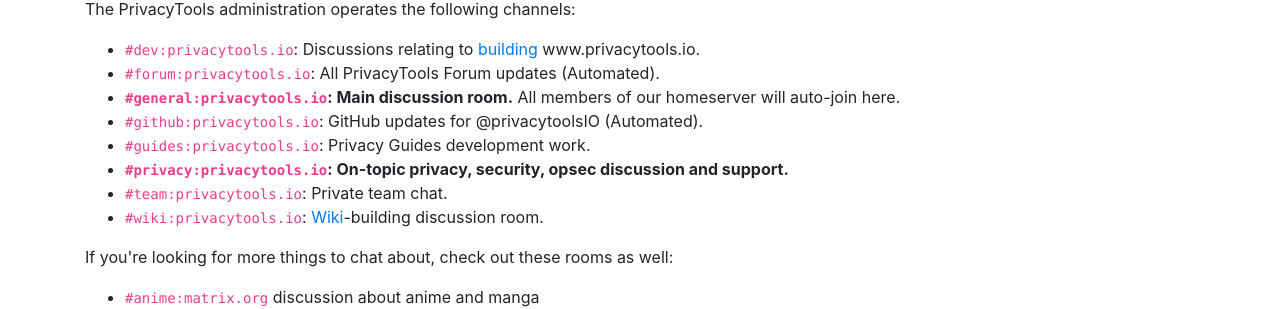
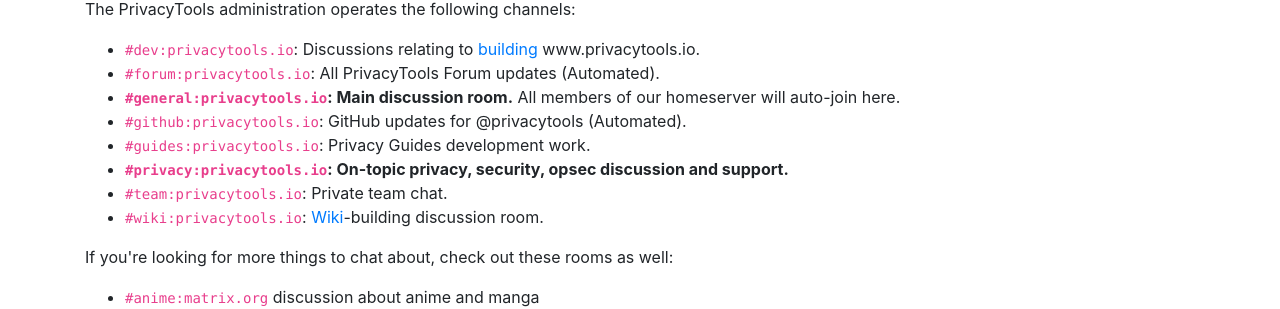
Before and after one commit to privacytools/static-sites, a Jekyll site: the page built from chat/index.html, in a window 1280 px wide and 900 px high, scrolled down 2749 px. Shown: the part 149-458 px from the top of the window. Built offline with Jekyll 4.4.1, drawn with Linux system fonts in a browser that asks for light colours.

Commit message:
Upadted @privacytoolsIO to @privacytools

```diff
--- a/chat/index.html
+++ b/chat/index.html
@@ -77,7 +77,7 @@
   <li><code>#dev:privacytools.io</code>: Discussions relating to <a href="https://github.com/privacytoolsIO/privacytools.io/">building</a> www.privacytools.io.</li>
   <li><code>#forum:privacytools.io</code>: All PrivacyTools Forum updates (Automated).</li>
   <li><strong><code>#general:privacytools.io</code>: Main discussion room.</strong> All members of our homeserver will auto-join here.</li>
-  <li><code>#github:privacytools.io</code>: GitHub updates for @privacytoolsIO (Automated).</li>
+  <li><code>#github:privacytools.io</code>: GitHub updates for @privacytools (Automated).</li>
   <li><code>#guides:privacytools.io</code>: Privacy Guides development work.</li>
   <li><strong><code>#privacy:privacytools.io</code>: On-topic privacy, security, opsec discussion and support.</strong></li>
   <li><code>#team:privacytools.io</code>: Private team chat.</li>
```
